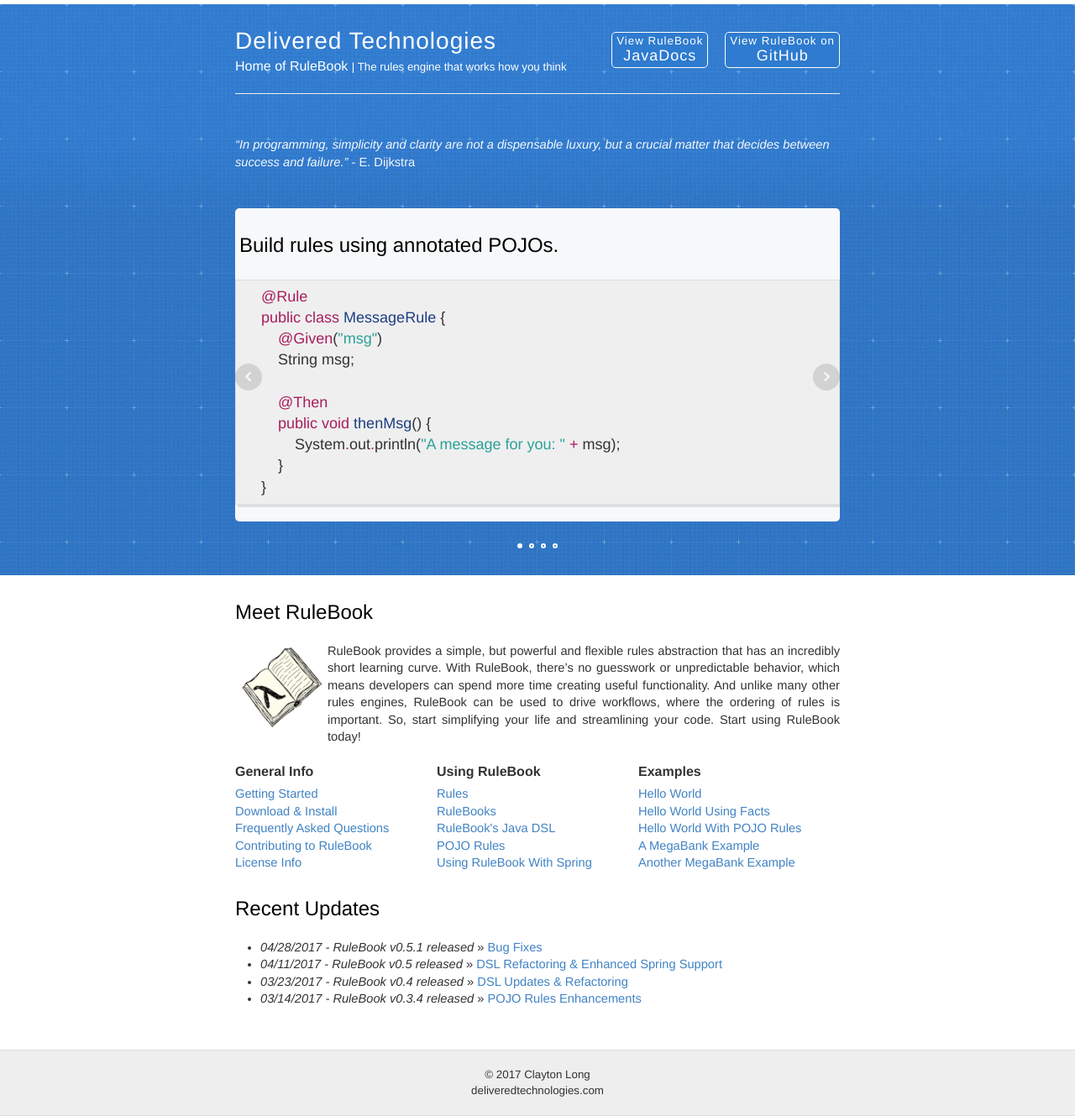
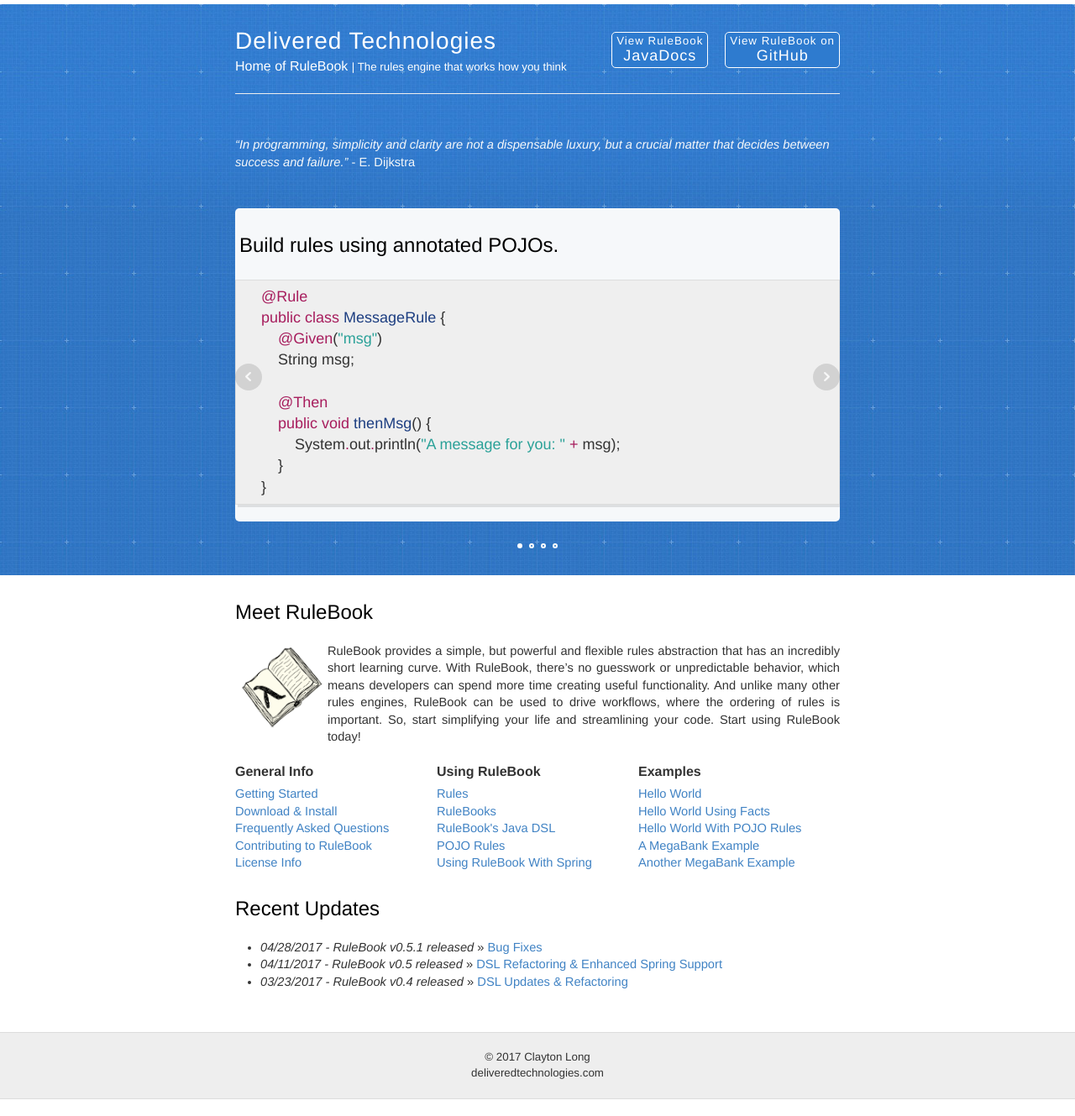
Before and after one commit to deliveredtechnologies/deliveredtechnologies.github.io, a Jekyll site: the page built from index.html, in a window 1280 px wide. Shown: the whole page at 84% size. Built offline with Jekyll 4.4.1, drawn with Linux system fonts in a browser that asks for light colours; nearby versions of some CDN libraries.

Commit message:
Update default.html

```diff
--- a/_layouts/default.html
+++ b/_layouts/default.html
@@ -144,7 +144,6 @@
             <li><i>04/28/2017 - RuleBook v0.5.1 released</i> » <a href="https://github.com/rulebook-rules/rulebook/releases/tag/v0.5.1">Bug Fixes</a></li>
             <li><i>04/11/2017 - RuleBook v0.5 released</i> » <a href="https://github.com/rulebook-rules/rulebook/releases/tag/v0.5">DSL Refactoring & Enhanced Spring Support</a></li>
             <li><i>03/23/2017 - RuleBook v0.4 released</i> » <a href="https://github.com/rulebook-rules/rulebook/releases/tag/v0.4">DSL Updates & Refactoring</a></li>
-            <li><i>03/14/2017 - RuleBook v0.3.4 released</i> » <a href="https://github.com/rulebook-rules/rulebook/releases/tag/v0.3.4">POJO Rules Enhancements</a></li>
         </ul>
     </div>
 
```
